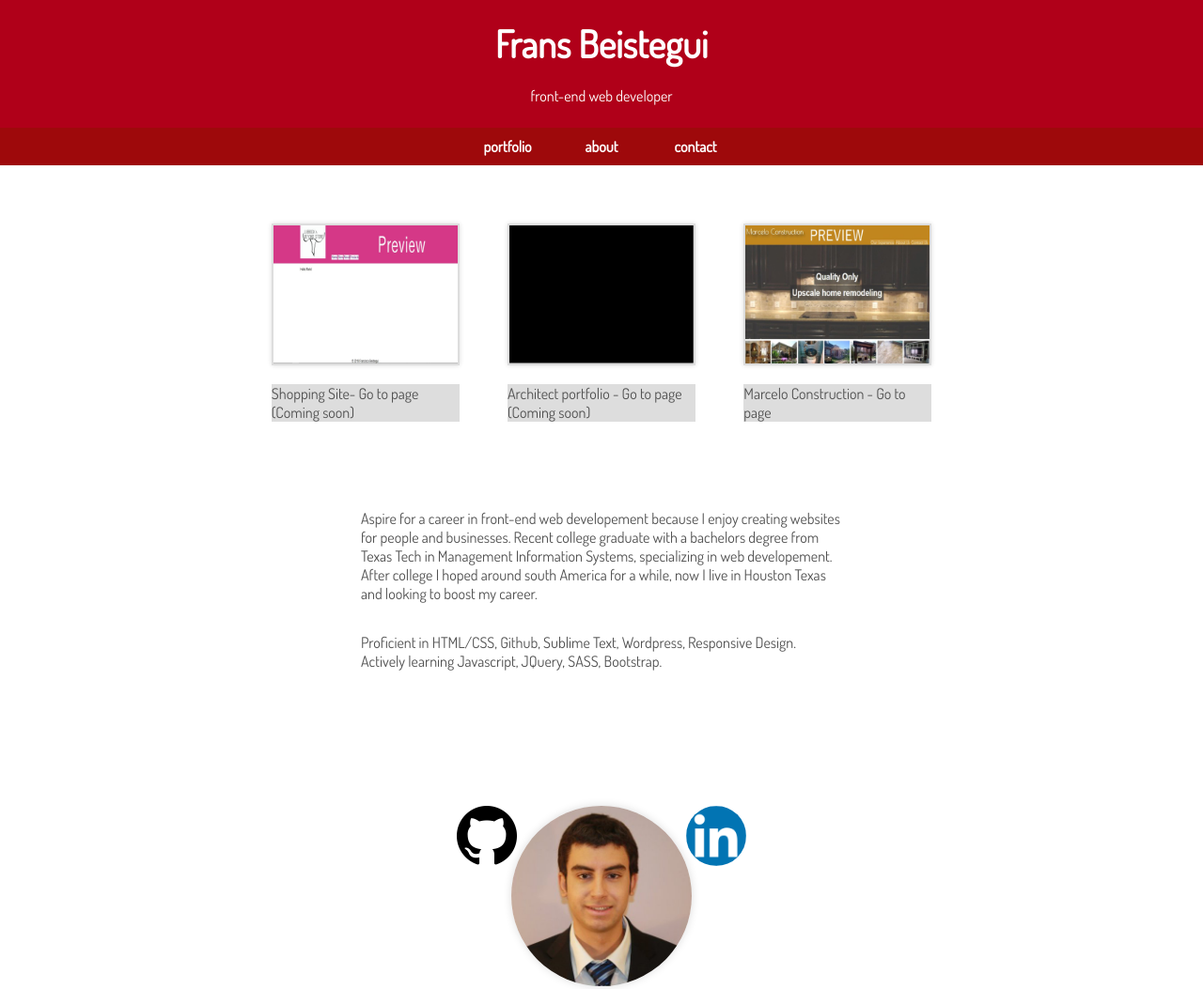
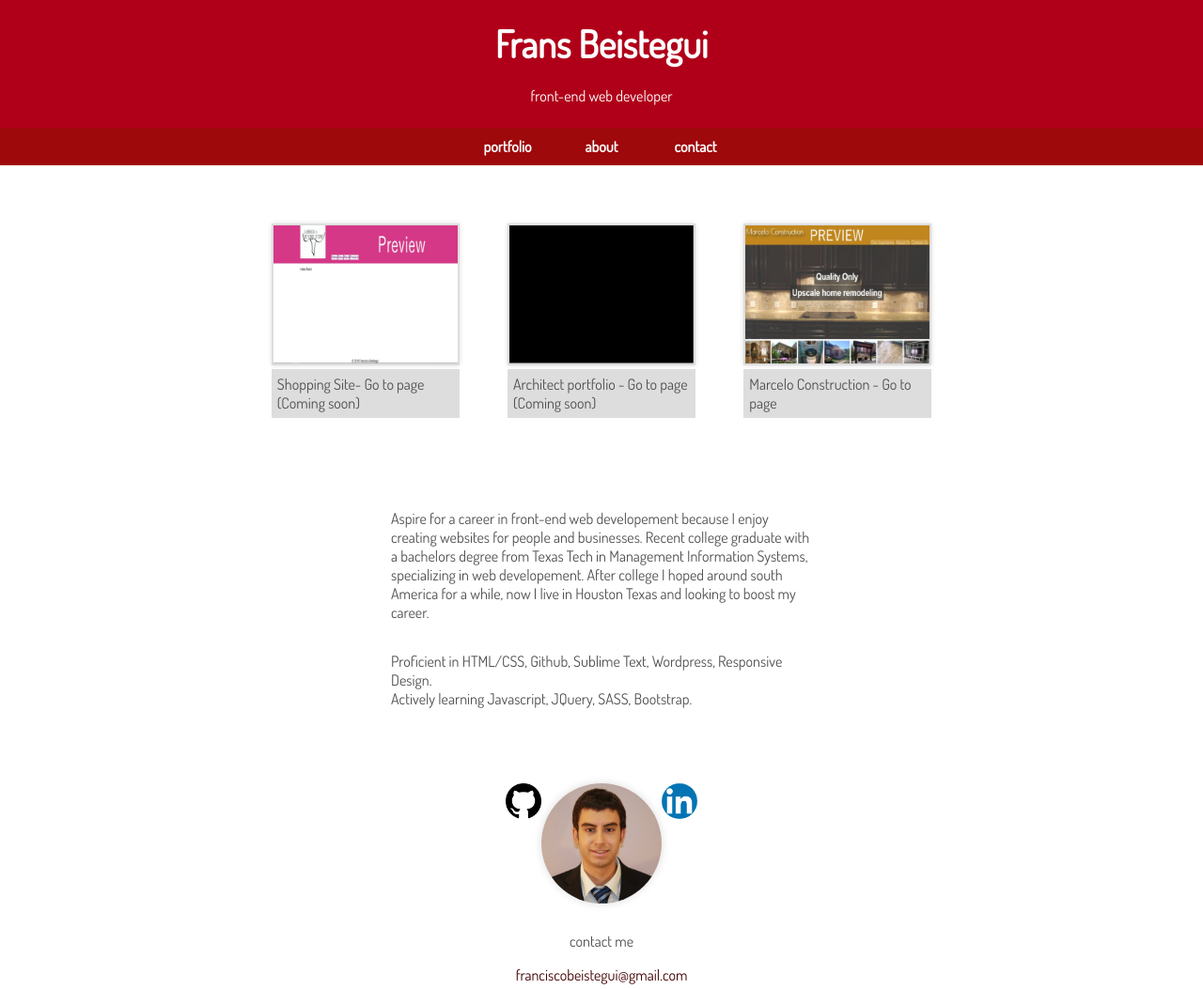
Before and after one commit to FransB123/Portfolio, a plain HTML site: page index.html in a window 1280 px wide. Shown: the top 1053 px of the page at 94% size. Drawn offline with Linux system fonts and the light colour scheme.

Commit message:
new file

```diff
--- a/css/main.css
+++ b/css/main.css
@@ -1,3 +1,4 @@
+
 /*******************
 GENERAL
 ********************/
@@ -121,8 +122,9 @@
 
 }
 
-.first-page img p, .second-page img p, .third-page img p {
-
+.first-page p, .second-page p, .third-page p {
+	 margin: 0 0 10% 0;
+	 padding: 3%;
 }
 
 
--- a/css/responsive.css
+++ b/css/responsive.css
@@ -214,7 +214,28 @@
 }
 
 .content {
-	width: 40%;
+	width: 35%;
+}
+
+.profile-photo {
+	display: block;
+	width: 10%;
+	margin: 5% auto 30px;
+	border-radius: 100%;
+}
+
+
+.icon-git {
+	width: 3%;
+	position: absolute;
+	left: 42%;
+}
+
+.icon-linkedin {
+	width: 3%;
+	position: absolute;
+	left: 55%;
+	border-radius: 100%;
 }
 
 
```
Also changed, not shown: js/app.js (added).
